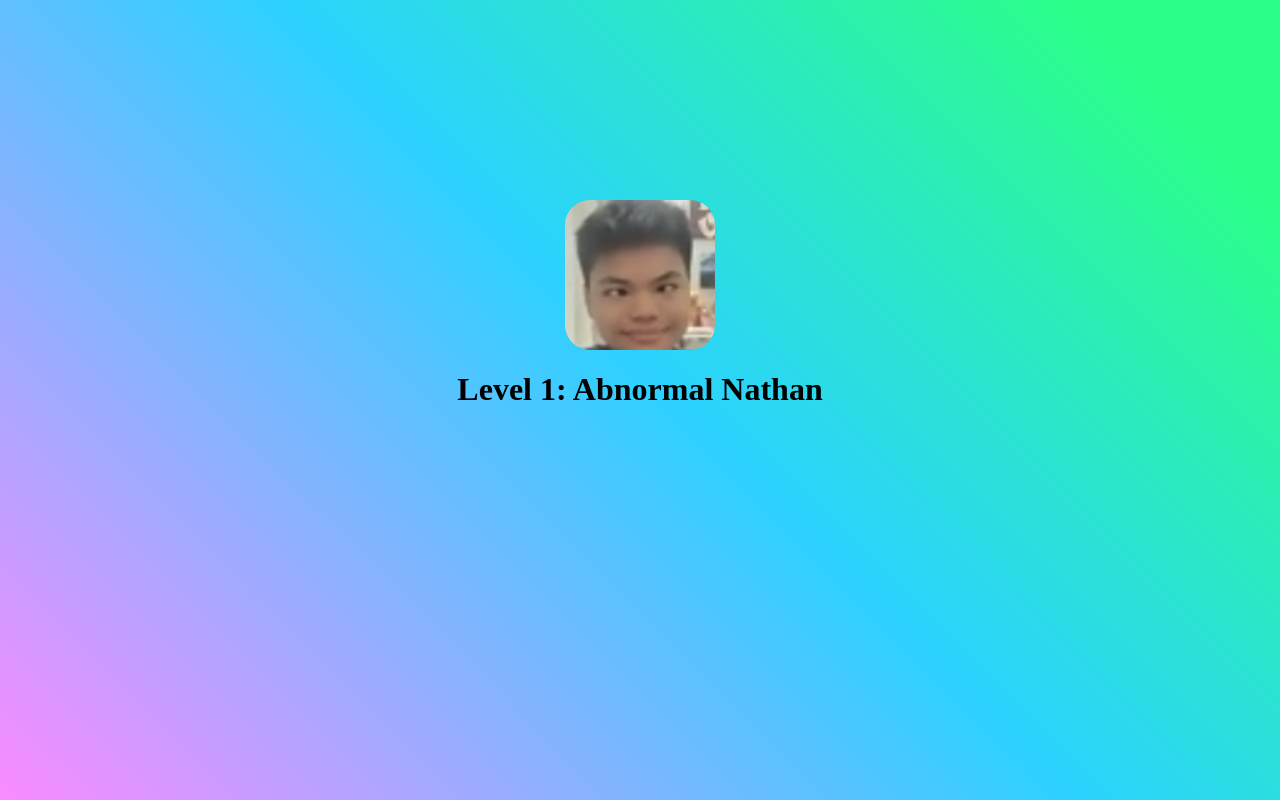
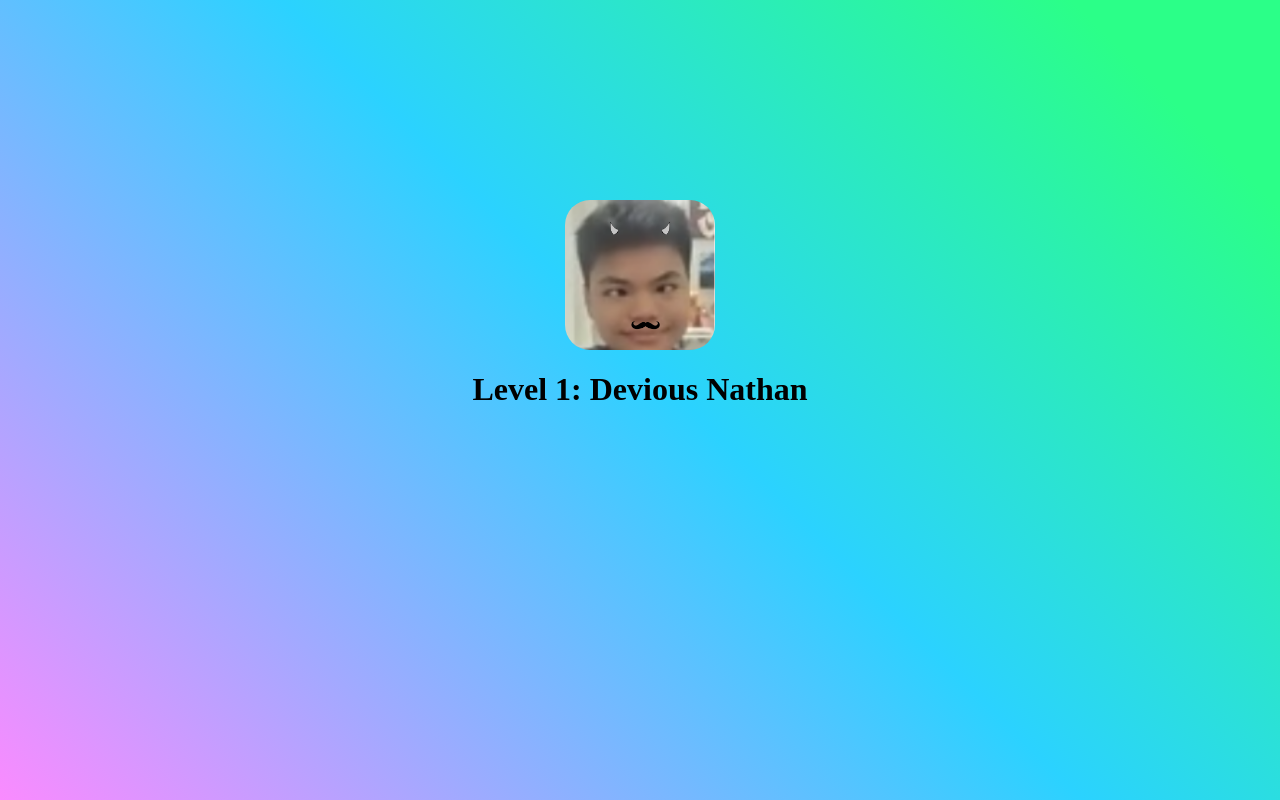
Before and after one commit to AllegoryOmori/nathanclicker, a plain HTML site: page index.html in a window 1280 px wide. Drawn offline with Linux system fonts and the light colour scheme.

Commit message:
Made Stage 1 Special

```diff
--- a/index.html
+++ b/index.html
@@ -11,9 +11,9 @@
 <body>
     <h1 id="counter"></h1>
     <div class="container">
-    <img id="nathan" src="Screenshot from 2023-03-02 17-23-47.png" alt="Click Nathan">
+    <img id="nathan" src="Nate0.png" alt="Click Nathan">
     </div>
-    <h1 id="z">Level 1: Abnormal Nathan</h1>
+    <h1 id="z">Level 1: Devious Nathan</h1>
     <h1 id="y"></h1>
     <script src="nathan.js"></script>
 </body>
--- a/nathan.js
+++ b/nathan.js
@@ -6,6 +6,7 @@ document.getElementById("nathan").onclick = function(){
 if(count >= 30){
     document.getElementById("counter").innerHTML = count;
     count+=Math.floor(Math.random() *6 + 1);
+    document.getElementById("nathan").src="Nate.png";
     document.getElementById("z").innerHTML="Level 2: Goofy Nathan";
 }
 if(count>=500){
```
Also changed, not shown: Nate.png (renamed from Screenshot from 2023-03-02 17-23-47.png), Nate0.png (added).
